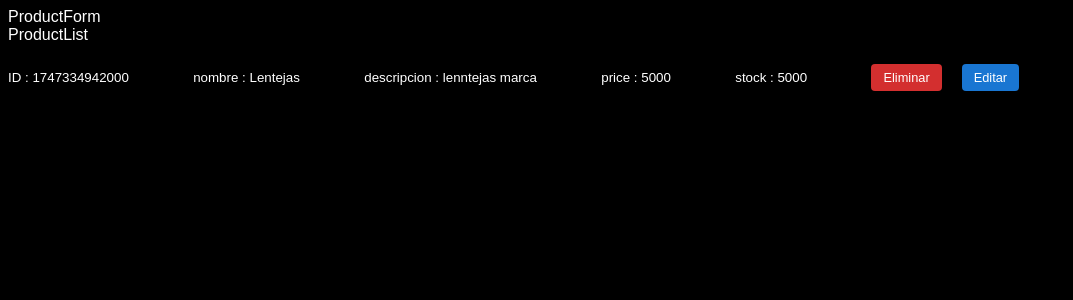
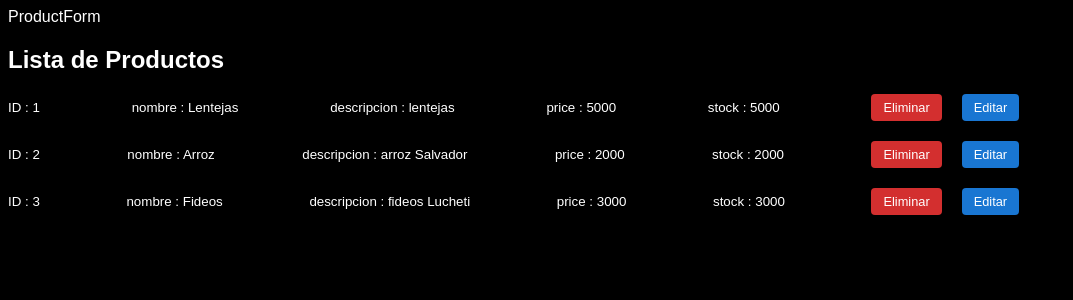
Before and after one commit to franpa13/pv_tp4_grupo15, a React (Vite) app: page / in a window 1280 px wide. Shown: the top 300 px of the page, without its empty margins (0-1073 px from the left). Built offline with nearby package versions, Linux system fonts and the light colour scheme.

Commit message:
feat: se agrego ProcutList [Anahi Sajama]

```diff
--- a/src/components/productList/ProductList.jsx
+++ b/src/components/productList/ProductList.jsx
@@ -1,9 +1,48 @@
-import { ProductItem } from "../productItem/ProductItem"
+import React, { useState } from "react";
+import { ProductItem } from "../productItem/ProductItem";
+
 export const ProductList = () => {
+  const [products, setProducts] = useState([
+    {
+      id: 1,
+      name: "Lentejas",
+      description: "lentejas ",
+      price: 5000,
+      stock: 5000,
+    },
+    {
+      id: 2,
+      name: "Arroz",
+      description: "arroz Salvador",
+      price: 2000,
+      stock: 2000,
+    },
+    {
+      id: 3,
+      name: "Fideos",
+      description: "fideos Lucheti",
+      price: 3000,
+      stock: 3000,
+    },
+  ]);
+
   return (
-    <div>ProductList
-
-      <ProductItem id={Date.now()} name={"Lentejas"} description={"lenntejas marca"} price={5000} stock={5000} ></ProductItem>
+    <div className="product-list-container">
+      <h2>Lista de Productos</h2>{" "}
+      {products.length > 0 ? ( // Verificamos si hay productos antes de mapear
+        products.map((product) => (
+          <ProductItem
+            key={product.id}
+            id={product.id}
+            name={product.name}
+            description={product.description}
+            price={product.price}
+            stock={product.stock}
+          />
+        ))
+      ) : (
+        <p>No hay productos en esta lista.</p>
+      )}
     </div>
-  )
-}
+  );
+};
```
